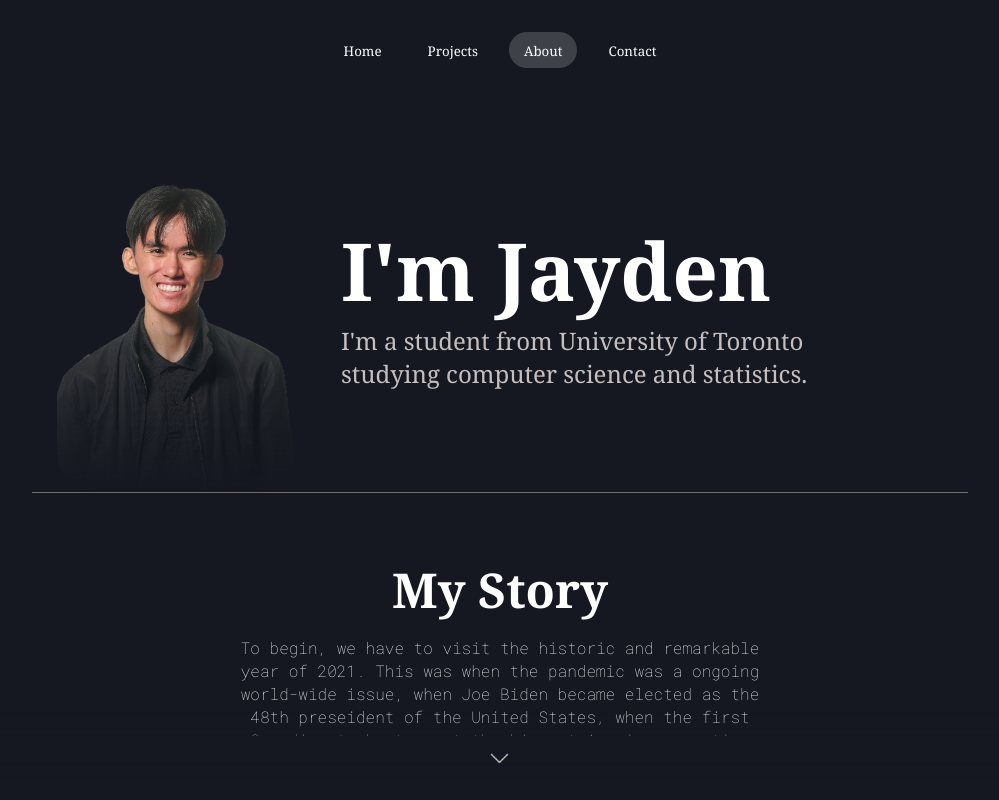
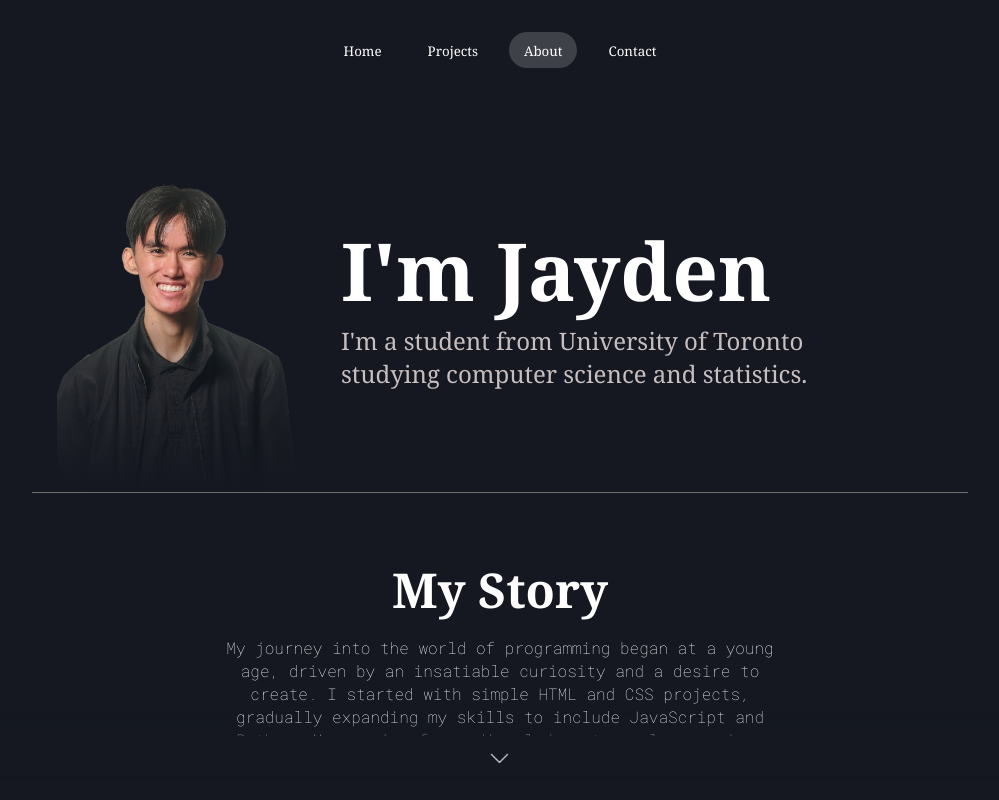
Before and after one commit to JaydenYip3/Portfolio, a React (Create React App) app: page / in a window 1280 px wide. Both pictures are taken after a click on the button "About". Shown: the top 800 px of the page, without its empty margins (140-1139 px from the left). Built offline with nearby package versions, Linux system fonts and the light colour scheme; a web font is replaced by a local one.

Commit message:
Changed about

```diff
--- a/src/components/About.js
+++ b/src/components/About.js
@@ -53,15 +53,7 @@ const About = () => {
                             <div className ="container" style={{ flexDirection: 'column', textAlign: 'center'}} id={styles4.introText}>
                                 <h1 style={{fontSize: '3em', alignSelf:'center', marginBottom: '.3em'}} id={styles4.font1}>My Story</h1>
                                 <p style={{lineHeight: '23px', overflow: 'hidden', height: '100px', transition: 'all .4s ease-in'}} ref={sizing} id={styles4.font2}>
-                                    To begin, we have to visit the historic and remarkable year of 2021. This was when the pandemic was a ongoing world-wide issue, when Joe Biden
-                                    became elected as the 48th preseident of the United States, when the first Canadian took stage at the biggest American sporting
-                                    event, but most importantly... the year I took my first introductory computer science class. Taking this
-                                    class opened my eyes to a new realm of problem-solving and critical thinking. Despite yielding a substandard grade,
-                                    I enojoyed every moment of it and decided to pursue taking more advanced computing courses. Skipping a few years later, I
-                                    had been introduced to front-end development. Thus far, although enjoying programming, it was difficult to consistently develop
-                                    precievable programs, however front-end development changed this mindset. Front-end development really brought back that
-                                    innovative creativity, freedom, and excitment every programmer once had. I plan on continuing on this path while
-                                    learning to incorporate backend management to my work for even more functionality.
+                                  My journey into the world of programming began at a young age, driven by an insatiable curiosity and a desire to create. I started with simple HTML and CSS projects, gradually expanding my skills to include JavaScript and Python. My passion for coding led me to explore various technologies, including React and Next.js, which I now use to build dynamic web applications. As I continue my studies in computer science and statistics at the University of Toronto, I am excited to apply my knowledge to real-world challenges and contribute to innovative solutions.
                                 </p>
                                 <div className='container' style={{justifyContent:'center'}}>
                                     <div className='container' style={{position: 'absolute',height: '1.3em', width: '100vw',borderRadius: '30px', backgroundColor: '#151821', filter: 'blur(10px)', paddingTop: '1em'}}></div>
```
